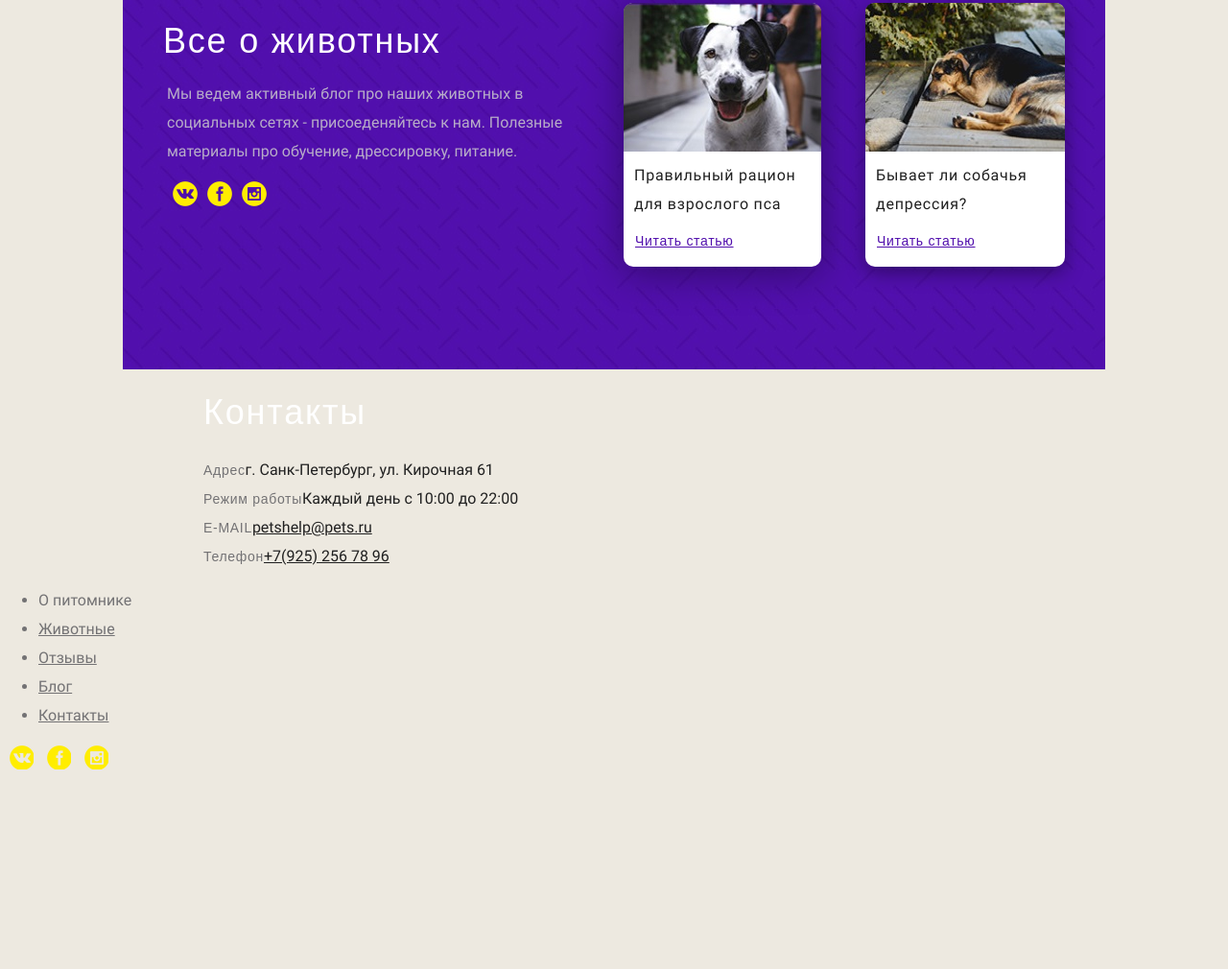
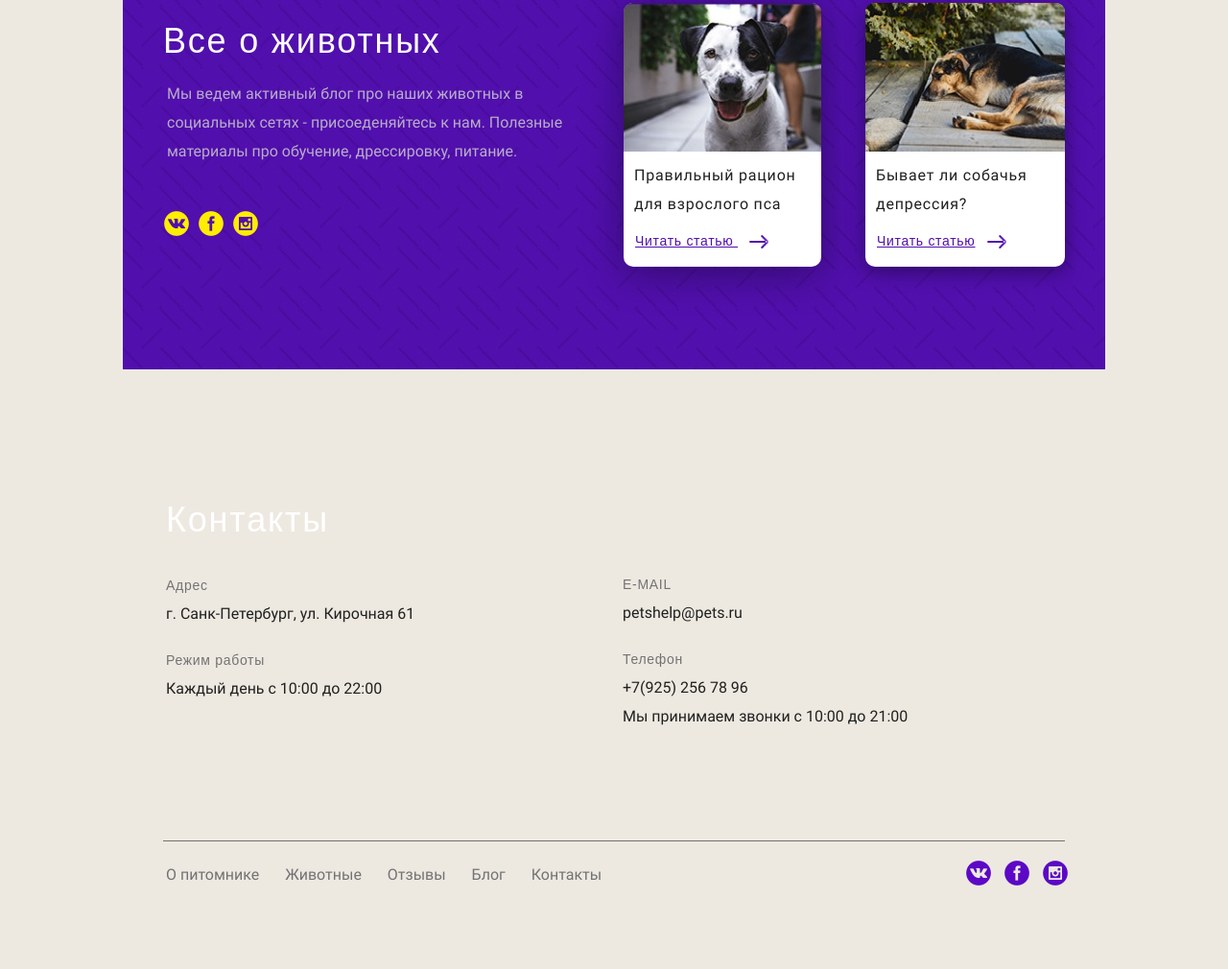
Before and after one commit to GootmanAlex/Dogs-1, a plain HTML site: page index.html in a window 1280 px wide. Shown: the part 3000-4010 px from the top of the page at 96% size. Before the commit the page ends 3802 px from the top, so only its background shows below. Drawn offline with Linux system fonts and the light colour scheme; files whose address does not match are found by name; a web font is replaced by a local one.

Commit message:
four
four

```diff
--- a/index.html
+++ b/index.html
@@ -180,14 +180,14 @@
               <p class="about_animals_text1">Правильный рацион
                 <br>для взрослого пса
                 <br>
-              </p> <a class="read_article" href="#">Читать статью</a>
+              </p> <a class="read_article" href="#">Читать статью <i class="icon about_blue-arrow"></i></a>
             </div>
             <div class="about_animals_photo2">
               <img class="about_animals-img2" src="img/photo2.jpg" alt="Собачка2">
               <p class="about_animals_text1">Бывает ли собачья
                 <br>депрессия?
                 <br>
-              </p> <a class="read_article" href="#">Читать статью</a>
+              </p> <a class="read_article" href="#">Читать статью<i class="icon about_blue-arrow"></i></a>
             </div>
           </div>
         </div>
@@ -201,17 +201,22 @@
             Контакты
           </h2>
         </div>
+        <div class="contacts_container one">
         <div class="contacts_address"> <span class="contact_name">Адрес</span>
           <span class="contact_list">г. Санк-Петербург, ул. Кирочная 61</span>
         </div>
         <div class="contacts_time"> <span class="contact_name">Режим работы</span>
           <span class="contact_list">Каждый день с 10:00 до 22:00</span>
         </div>
+        </div>
+        <div class="contacts_container two">
         <div class="contacts_mail"> <span class="contact_name">E-MAIL</span>
           <a class="contact_list" href="mailto:petshelp@pets.ru" class="Email">petshelp@pets.ru</a>
         </div>
         <div class="contacts_phone"> <span class="contact_name">Телефон</span>
           <a class="contact_list" href="tel:+79252567896" class="phone">+7(925) 256 78 96</a>
+          <span class="contact_list">Мы принимаем звонки с 10:00 до 21:00</span>
+        </div>
         </div>
         </div>
       </div>
@@ -219,6 +224,8 @@
   </main>
   <footer class="page_footer">
     <div class="container_footer">
+      <div class="footer_wrapper">
+        <hr>
       <nav class="navagation_footer">
         <ul class="nav_menu2">
           <li><a class="nav_link_footer active">О питомнике</a>
@@ -233,9 +240,10 @@
           </li>
         </ul>
       </nav>
-      <div class="socials_footer"> <a href="https://vk.com/" class="VK_share" data-lang="ru"><i class="icon icon-vk"></i></a>
-        <a href="https://twitter.com" class="twitter_share" data-lang="ru"><i class="icon icon-fb"></i></a>
-        <a href="https://www.instagram.com" class="instagram_share" data-lang="ru"><i class="icon icon-inst"></i></a>
+      <div class="socials_footer"> <a href="https://vk.com/" class="VK_share" data-lang="ru"><i class="icon-footer icon-vk-footer"></i></a>
+        <a href="https://twitter.com" class="twitter_share" data-lang="ru"><i class="icon-footer icon-fb-footer"></i></a>
+        <a href="https://www.instagram.com" class="instagram_share" data-lang="ru"><i class="icon-footer icon-inst-footer"></i></a>
+      </div>
       </div>
     </div>
   </footer>
--- a/style/style.css
+++ b/style/style.css
@@ -496,9 +496,15 @@ h2 {
 	margin-left: 10px;
 }
 
+.socials{
+	padding-top: 31px;
+    margin-left: -9px;
+}
 
-
-
+.about_blue-arrow {
+    background-position: -107px -47px;
+    margin-left: 8px;
+}
 
 
 
@@ -514,13 +520,131 @@ h2 {
 
 /* --------ВСЕ О ЖИВОТНЫХ (about_animals_container)-КОНЕЦ--------------------*/
 
+
+
+/* --------КОНТАКТЫ (contacts)---------------------НАЧАЛО--------------------*/
+
+
 .contacts{
+	width: 940px;
+	margin: 0 auto;
+	padding-top: 56px;
+}
+
+.contacts_title_wrapper{
+	margin-left: -39px;
+}
+
+.one{
+	float: left;
+	width: 50%;
+    margin-left: -39px;
+    padding-top: 8px;
+}
+
+.two{
+	float: left;
+	width: 50%;
+	padding-left: 6px;
+    padding-top: 7px;
+}
+
+.two a{
+	text-decoration: none;
+}
+
+.contact_list{
+	display: block;
+}
+
+.contacts_time{
+	padding-top: 18px;
+}
+
+.contacts_phone{
+	padding-top: 18px;
+}
+
+
+/* --------КОНТАКТЫ (contacts)---------------------КОНЕЦ----------------------*/
+
+
+
+
+/* --------ПОДВАЛ (footer)---------------------НАЧАЛО-------------------------*/
+
+.page_footer{
+	padding-top: 130px;
+}
+
+.container_footer{
+	width: 1024px;
+	margin: 0 auto;
+
+}
+
+.footer_wrapper {
 	width: 940px;
 	margin: 0 auto;
 }
 
+ul.nav_menu2{
+	margin: 0;
+	padding: 6px 0px 83px 3px;
+}
 
+ul.nav_menu2 li{
+	display: inline;
+	margin-right: 23px;
+}
 
+ul.nav_menu2 a{
+	text-decoration: none;
+
+}
+
+.navagation_footer{
+	float: left;
+	padding-top: 6px;
+}
+
+.socials_footer{
+	float: right;
+	padding-top: 12px;
+    margin-right: -3px;
+}
+
+.icon-footer{
+	background: url(../img/css_sprites.png) no-repeat 0 0;
+	width: 26px;
+	height: 26px;
+	display: inline-block;
+	vertical-align: top;
+}
+.icon-vk-footer{
+	background-position: -157px -56px;
+	margin-left: 10px;
+}
+
+.icon-fb-footer{
+	background-position: -157px -10px;
+	margin-left: 10px;
+}
+
+.icon-inst-footer{
+	background-position: -56px -95px;
+	margin-left: 10px;
+}
+
+hr{
+	border: none;
+	background-color: #737274;
+	height: 1px;
+	margin-top: -16px;
+
+}
+
+/* --------ПОДВАЛ (footer)---------------------КОНЕЦ--------------------------*/
 
 /*------------------------------------------>>>Контенеры, фоны--------------КОНЕЦ */
 
```
